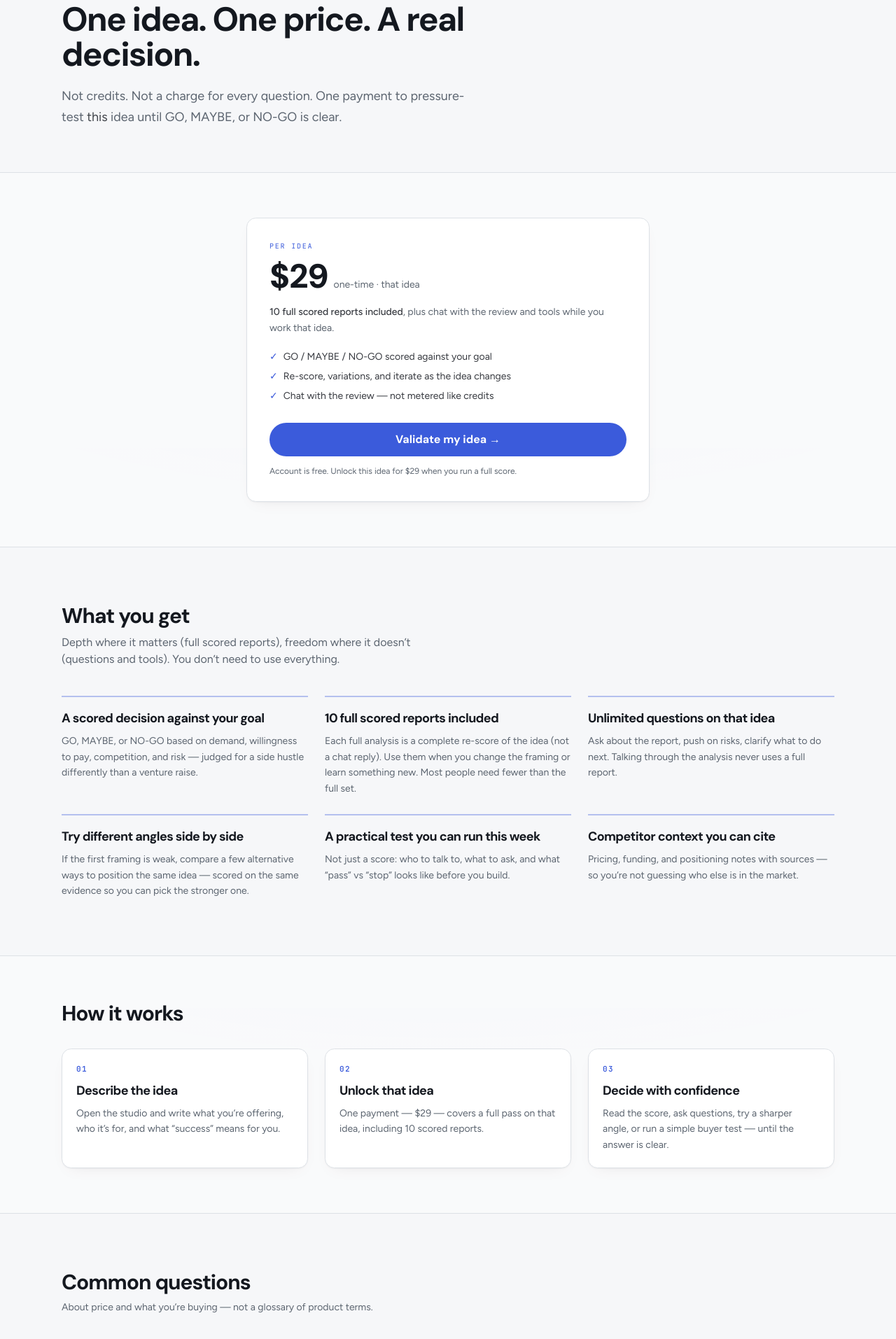
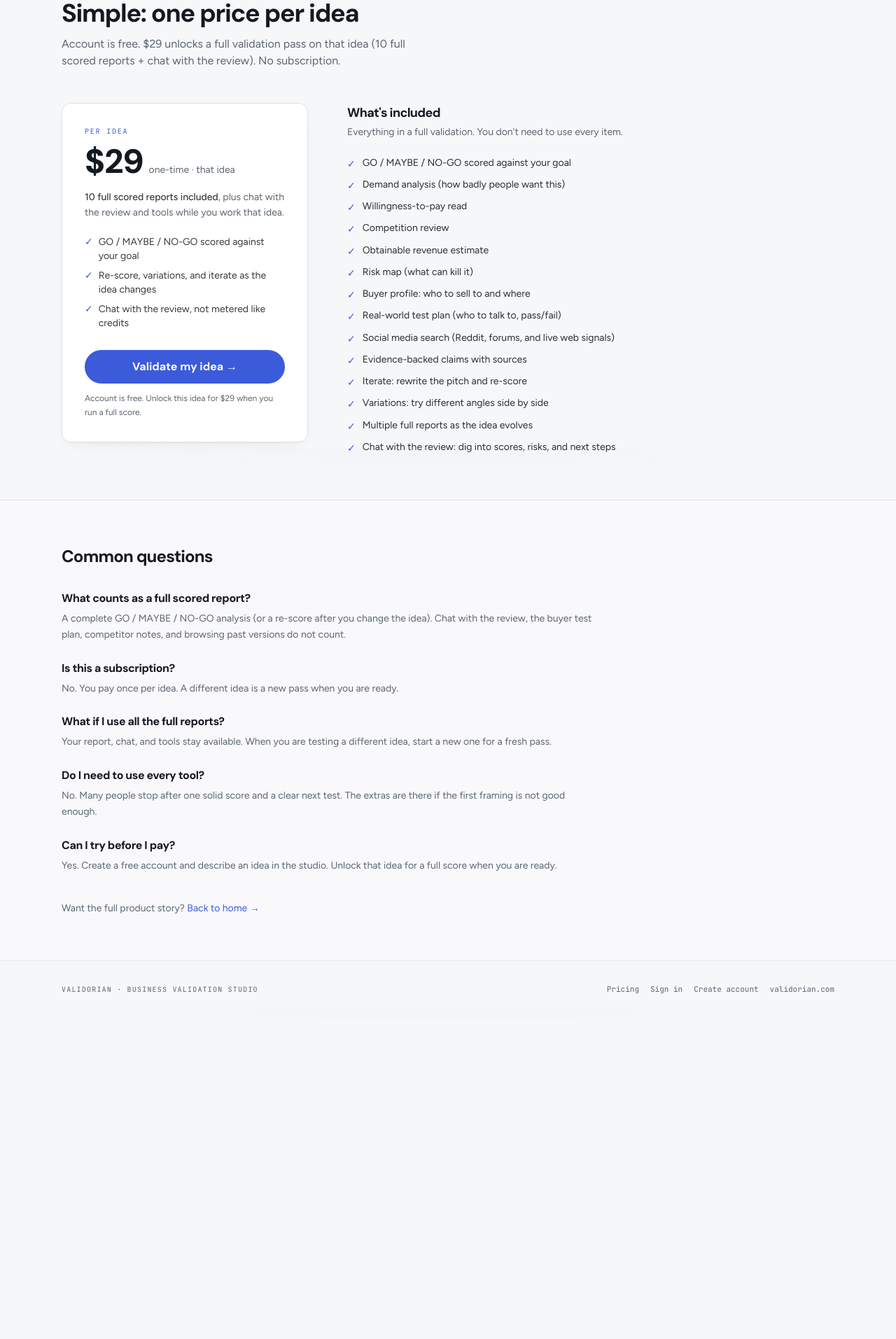
Before and after one commit to ryan321/ideavalidator, a Next.js app: page /pricing in a window 1280 px wide. Shown: the part 160-2073 px from the top of the page at 70% size. After the commit the page ends 1614 px from the top, so only its background shows below. Built offline with nearby package versions, Linux system fonts and the light colour scheme; no server answers; the database is empty.

Commit message:
Slim pricing page and share deliverable copy with landing.
Keep pricing focused on the offer, checklist, and purchase FAQ; extract shared checklist text so it stays aligned without duplicating the full homepage.

```diff
--- a/app/(marketing)/page.tsx
+++ b/app/(marketing)/page.tsx
@@ -2,44 +2,9 @@ import Link from "next/link";
 import { CampaignPriceCard } from "@/components/CampaignPriceCard";
 import { getSessionUser } from "@/lib/auth";
 import { priceCents } from "@/lib/billing";
+import { HOW_IT_WORKS_STEPS, WHAT_YOU_GET } from "@/lib/marketing-copy";
 
 export const dynamic = "force-dynamic";
-
-/** Concrete deliverables in a validation pass — checklist, not prose cards. */
-const WHAT_YOU_GET = [
-  "GO / MAYBE / NO-GO scored against your goal",
-  "Demand analysis (how badly people want this)",
-  "Willingness-to-pay read",
-  "Competition review",
-  "Obtainable revenue estimate",
-  "Risk map (what can kill it)",
-  "Buyer profile: who to sell to and where",
-  "Real-world test plan (who to talk to, pass/fail)",
-  "Social media search (Reddit, forums, and live web signals)",
-  "Evidence-backed claims with sources",
-  "Iterate: rewrite the pitch and re-score",
-  "Variations: try different angles side by side",
-  "Multiple full reports as the idea evolves",
-  "Chat with the review: dig into scores, risks, and next steps",
-];
-
-const STEPS = [
-  {
-    n: "01",
-    title: "Describe the idea",
-    body: "What you're offering, who it's for, and why now, plus your goal so GO means the right thing for you.",
-  },
-  {
-    n: "02",
-    title: "Unlock & get a hard score",
-    body: "One payment opens a full pass on that idea. You get an evidence-backed GO / MAYBE / NO-GO, not a pep talk.",
-  },
-  {
-    n: "03",
-    title: "Keep working it",
-    body: "Rewrite the pitch, try a different angle, chat with the review, and re-score until the answer is clear.",
-  },
-];
 
 export default async function LandingPage() {
   const user = await getSessionUser();
@@ -159,7 +124,7 @@ export default async function LandingPage() {
             From first description to a decision you can act on, without going all-in first.
           </p>
           <ol className="mt-10 grid gap-6 sm:grid-cols-3">
-            {STEPS.map((s) => (
+            {HOW_IT_WORKS_STEPS.map((s) => (
               <li key={s.n} className="folio p-5">
                 <div className="font-mono text-[11px] font-semibold text-accent [letter-spacing:var(--tracking-eyebrow)]">
                   {s.n}
--- a/app/(marketing)/pricing/page.tsx
+++ b/app/(marketing)/pricing/page.tsx
@@ -3,63 +3,36 @@ import type { Metadata } from "next";
 import { CampaignPriceCard } from "@/components/CampaignPriceCard";
 import { getSessionUser } from "@/lib/auth";
 import { CAMPAIGN_RUN_CAP, priceCents } from "@/lib/billing";
+import { WHAT_YOU_GET } from "@/lib/marketing-copy";
 
 export const dynamic = "force-dynamic";
 
 export const metadata: Metadata = {
-  title: "Pricing — Validorian",
+  title: "Pricing · Validorian",
   description:
-    "One clear price per idea: a full validation pass with full scored reports included and chat with the review while you iterate.",
+    "One clear price per idea: full scored reports, chat with the review, and tools to iterate until GO, MAYBE, or NO-GO is clear.",
 };
-
-/** Plain-language benefits — no internal feature names in titles. */
-const INCLUDED = [
-  {
-    title: "A scored decision against your goal",
-    body: "GO, MAYBE, or NO-GO based on demand, willingness to pay, competition, and risk — judged for a side hustle differently than a venture raise.",
-  },
-  {
-    title: `${CAMPAIGN_RUN_CAP} full scored reports included`,
-    body: "Each full analysis is a complete re-score of the idea (not a chat reply). Use them when you change the framing or learn something new. Most people need fewer than the full set.",
-  },
-  {
-    title: "Unlimited questions on that idea",
-    body: "Ask about the report, push on risks, clarify what to do next. Talking through the analysis never uses a full report.",
-  },
-  {
-    title: "Try different angles side by side",
-    body: "If the first framing is weak, compare a few alternative ways to position the same idea — scored on the same evidence so you can pick the stronger one.",
-  },
-  {
-    title: "A practical test you can run this week",
-    body: "Not just a score: who to talk to, what to ask, and what “pass” vs “stop” looks like before you build.",
-  },
-  {
-    title: "Competitor context you can cite",
-    body: "Pricing, funding, and positioning notes with sources — so you’re not guessing who else is in the market.",
-  },
-];
 
 const FAQ = [
   {
-    q: "What counts as a full analysis?",
-    a: "A complete scored report — the main GO / MAYBE / NO-GO pass (or a re-score after you change the idea). Questions about the report, the buyer test plan, competitor notes, and browsing past versions do not count.",
+    q: "What counts as a full scored report?",
+    a: "A complete GO / MAYBE / NO-GO analysis (or a re-score after you change the idea). Chat with the review, the buyer test plan, competitor notes, and browsing past versions do not count.",
   },
   {
     q: "Is this a subscription?",
-    a: "No. You pay once per idea. A different idea is a new campaign when you’re ready.",
+    a: "No. You pay once per idea. A different idea is a new pass when you are ready.",
   },
   {
     q: "What if I use all the full reports?",
-    a: "Your report, questions, and tools stay available. When you’re testing a different idea, start a new one — that opens a fresh campaign.",
+    a: "Your report, chat, and tools stay available. When you are testing a different idea, start a new one for a fresh pass.",
   },
   {
     q: "Do I need to use every tool?",
-    a: "No. Many people stop after one solid score and a clear next test. The extras are there if the first framing isn’t good enough.",
+    a: "No. Many people stop after one solid score and a clear next test. The extras are there if the first framing is not good enough.",
   },
   {
     q: "Can I try before I pay?",
-    a: "Create an account and describe an idea in the studio. When billing is on, you unlock that idea’s campaign before the deep analysis runs.",
+    a: "Yes. Create a free account and describe an idea in the studio. Unlock that idea for a full score when you are ready.",
   },
 ];
 
@@ -71,95 +44,55 @@ export default async function PricingPage() {
 
   return (
     <div className="folio-enter">
-      <section className="mx-auto max-w-6xl px-4 pb-12 pt-12 sm:px-6 sm:pb-16 sm:pt-16">
+      <section className="mx-auto max-w-6xl px-4 pb-10 pt-12 sm:px-6 sm:pb-12 sm:pt-16">
         <p className="font-mono text-[11px] font-medium uppercase tracking-[0.22em] text-accent">
           Pricing
         </p>
-        <h1 className="mt-4 max-w-2xl font-display text-4xl font-extrabold leading-[1.05] tracking-tight text-fg sm:text-5xl">
-          One idea. One price. A real decision.
+        <h1 className="mt-3 max-w-xl font-display text-3xl font-extrabold tracking-tight text-fg sm:text-4xl">
+          Simple: one price per idea
         </h1>
-        <p className="mt-5 max-w-xl text-lg leading-relaxed text-muted">
-          Not credits. Not a charge for every question. One payment to pressure-test{" "}
-          <em className="text-fg/80 not-italic">this</em> idea until GO, MAYBE, or NO-GO is
-          clear.
+        <p className="mt-3 max-w-lg text-muted">
+          Account is free. ${price} unlocks a full validation pass on that idea
+          ({CAMPAIGN_RUN_CAP} full scored reports + chat with the review). No subscription.
         </p>
       </section>
 
-      {/* Primary offer — same card as landing */}
-      <section className="border-y border-border bg-panel/40 py-14 sm:py-16">
-        <div className="mx-auto max-w-6xl px-4 sm:px-6">
+      <section className="mx-auto max-w-6xl px-4 pb-14 sm:px-6 sm:pb-16">
+        <div className="grid items-start gap-10 lg:grid-cols-[minmax(0,22rem)_1fr] lg:gap-14">
           <CampaignPriceCard
             ctaHref={ctaHref}
             ctaLabel={ctaLabel}
-            className="mx-auto max-w-xl"
+            className="w-full max-w-md lg:max-w-none"
           />
+
+          <div className="min-w-0">
+            <h2 className="font-display text-lg font-bold tracking-tight">
+              What&apos;s included
+            </h2>
+            <p className="mt-1 text-sm text-muted">
+              Everything in a full validation. You don&apos;t need to use every item.
+            </p>
+            <ul className="mt-6 space-y-2.5">
+              {WHAT_YOU_GET.map((item) => (
+                <li
+                  key={item}
+                  className="flex items-start gap-2.5 text-sm leading-snug text-fg/90"
+                >
+                  <span className="mt-0.5 text-accent" aria-hidden>
+                    ✓
+                  </span>
+                  <span>{item}</span>
+                </li>
+              ))}
+            </ul>
+          </div>
         </div>
       </section>
 
-      {/* What’s included */}
-      <section className="mx-auto max-w-6xl px-4 py-16 sm:px-6 sm:py-20">
-        <h2 className="font-display text-2xl font-bold tracking-tight sm:text-3xl">
-          What you get
-        </h2>
-        <p className="mt-2 max-w-xl text-muted">
-          Depth where it matters (full scored reports), freedom where it doesn’t (questions and
-          tools). You don’t need to use everything.
-        </p>
-        <ul className="mt-10 grid gap-6 sm:grid-cols-2 lg:grid-cols-3">
-          {INCLUDED.map((item) => (
-            <li key={item.title} className="border-t-2 border-accent/35 pt-4">
-              <h3 className="font-display text-lg font-bold tracking-tight">{item.title}</h3>
-              <p className="mt-2 text-sm leading-relaxed text-muted">{item.body}</p>
-            </li>
-          ))}
-        </ul>
-      </section>
-
-      {/* How pay works */}
-      <section className="border-y border-border bg-panel/40 py-14 sm:py-16">
+      <section className="border-t border-border bg-panel/30 py-14 sm:py-16">
         <div className="mx-auto max-w-6xl px-4 sm:px-6">
-          <h2 className="font-display text-2xl font-bold tracking-tight sm:text-3xl">
-            How it works
-          </h2>
-          <ol className="mt-8 grid gap-6 sm:grid-cols-3">
-            {[
-              {
-                n: "01",
-                t: "Describe the idea",
-                b: "Open the studio and write what you’re offering, who it’s for, and what “success” means for you.",
-              },
-              {
-                n: "02",
-                t: "Unlock that idea",
-                b: `One payment — $${price} — covers a full pass on that idea, including ${CAMPAIGN_RUN_CAP} scored reports.`,
-              },
-              {
-                n: "03",
-                t: "Decide with confidence",
-                b: "Read the score, ask questions, try a sharper angle, or run a simple buyer test — until the answer is clear.",
-              },
-            ].map((s) => (
-              <li key={s.n} className="folio p-5">
-                <div className="font-mono text-[11px] font-semibold text-accent [letter-spacing:var(--tracking-eyebrow)]">
-                  {s.n}
-                </div>
-                <h3 className="mt-2 font-display text-lg font-bold tracking-tight">{s.t}</h3>
-                <p className="mt-2 text-sm leading-relaxed text-muted">{s.b}</p>
-              </li>
-            ))}
-          </ol>
-        </div>
-      </section>
-
-      {/* FAQ — purchase friction only */}
-      <section className="mx-auto max-w-6xl px-4 py-16 sm:px-6 sm:py-20">
-        <h2 className="font-display text-2xl font-bold tracking-tight sm:text-3xl">
-          Common questions
-        </h2>
-        <p className="mt-2 max-w-xl text-sm text-muted">
-          About price and what you’re buying — not a glossary of product terms.
-        </p>
-        <dl className="mt-8 max-w-2xl space-y-6">
+          <h2 className="font-display text-2xl font-bold tracking-tight">Common questions</h2>
+          <dl className="mt-8 grid max-w-3xl gap-6 sm:grid-cols-1">
             {FAQ.map((item) => (
               <div key={item.q}>
                 <dt className="font-display text-base font-bold tracking-tight">{item.q}</dt>
@@ -167,22 +100,13 @@ export default async function PricingPage() {
               </div>
             ))}
           </dl>
-      </section>
-
-      <section className="mx-auto max-w-6xl px-4 pb-20 text-center sm:px-6 sm:pb-24">
-        <h2 className="font-display text-3xl font-extrabold tracking-tight">
-          Ready for a hard read?
-        </h2>
-        <p className="mx-auto mt-3 max-w-md text-muted">
-          ${price} per idea · {CAMPAIGN_RUN_CAP} full scored reports · chat with the review on that
-          idea
+          <p className="mt-10 text-sm text-muted">
+            Want the full product story?{" "}
+            <Link href="/" className="text-accent hover:underline">
+              Back to home →
+            </Link>
           </p>
-        <Link
-          href={ctaHref}
-          className="mt-8 inline-flex rounded-pill-pack bg-accent px-8 py-3.5 font-display text-base font-bold text-on-accent transition hover:bg-accent2"
-        >
-          {ctaLabel}
-        </Link>
+        </div>
       </section>
     </div>
   );
--- a/components/CampaignPriceCard.tsx
+++ b/components/CampaignPriceCard.tsx
@@ -55,7 +55,7 @@ export function CampaignPriceCard({
           <span className="text-accent" aria-hidden>
             ✓
           </span>
-          Chat with the review — not metered like credits
+          Chat with the review, not metered like credits
         </li>
       </ul>
       <Link
--- /dev/null
+++ b/lib/marketing-copy.ts
@@ -0,0 +1,38 @@
+/** Shared marketing copy so landing and pricing stay aligned. */
+
+/** Concrete deliverables in a validation pass (checkmark list). */
+export const WHAT_YOU_GET = [
+  "GO / MAYBE / NO-GO scored against your goal",
+  "Demand analysis (how badly people want this)",
+  "Willingness-to-pay read",
+  "Competition review",
+  "Obtainable revenue estimate",
+  "Risk map (what can kill it)",
+  "Buyer profile: who to sell to and where",
+  "Real-world test plan (who to talk to, pass/fail)",
+  "Social media search (Reddit, forums, and live web signals)",
+  "Evidence-backed claims with sources",
+  "Iterate: rewrite the pitch and re-score",
+  "Variations: try different angles side by side",
+  "Multiple full reports as the idea evolves",
+  "Chat with the review: dig into scores, risks, and next steps",
+] as const;
+
+/** Landing-only process steps (pricing stays lean and does not repeat these). */
+export const HOW_IT_WORKS_STEPS = [
+  {
+    n: "01",
+    title: "Describe the idea",
+    body: "What you're offering, who it's for, and why now, plus your goal so GO means the right thing for you.",
+  },
+  {
+    n: "02",
+    title: "Unlock & get a hard score",
+    body: "One payment opens a full pass on that idea. You get an evidence-backed GO / MAYBE / NO-GO, not a pep talk.",
+  },
+  {
+    n: "03",
+    title: "Keep working it",
+    body: "Rewrite the pitch, try a different angle, chat with the review, and re-score until the answer is clear.",
+  },
+] as const;
```
Lines whose indentation alone changed are shown as unchanged.
